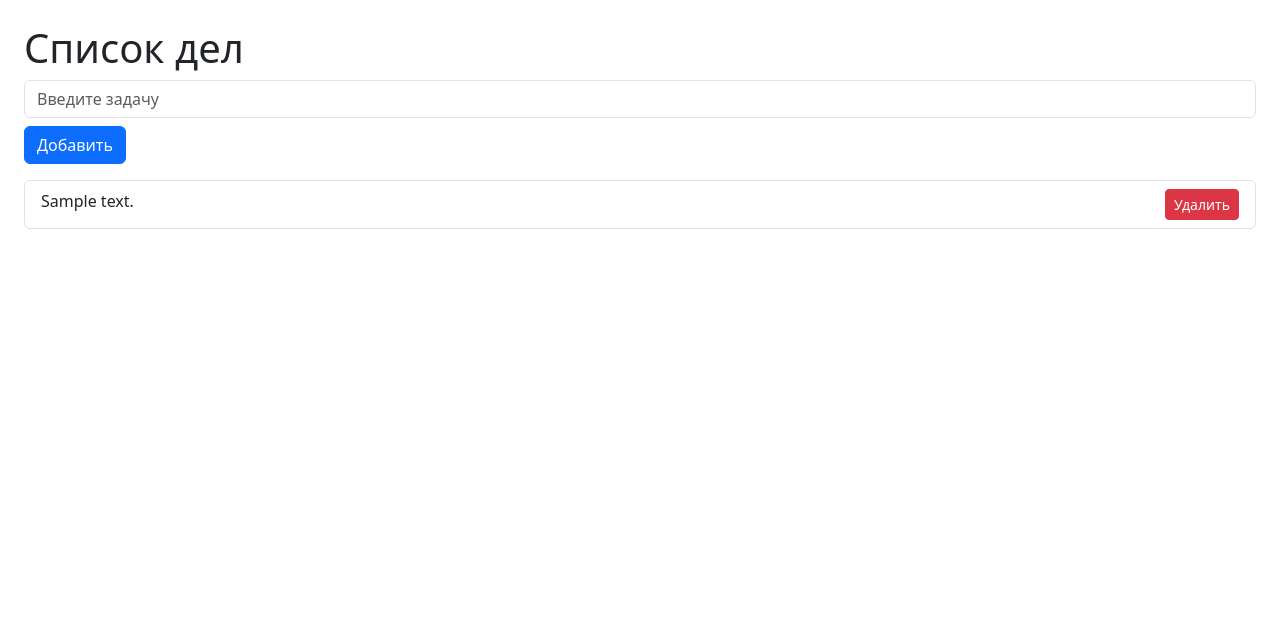
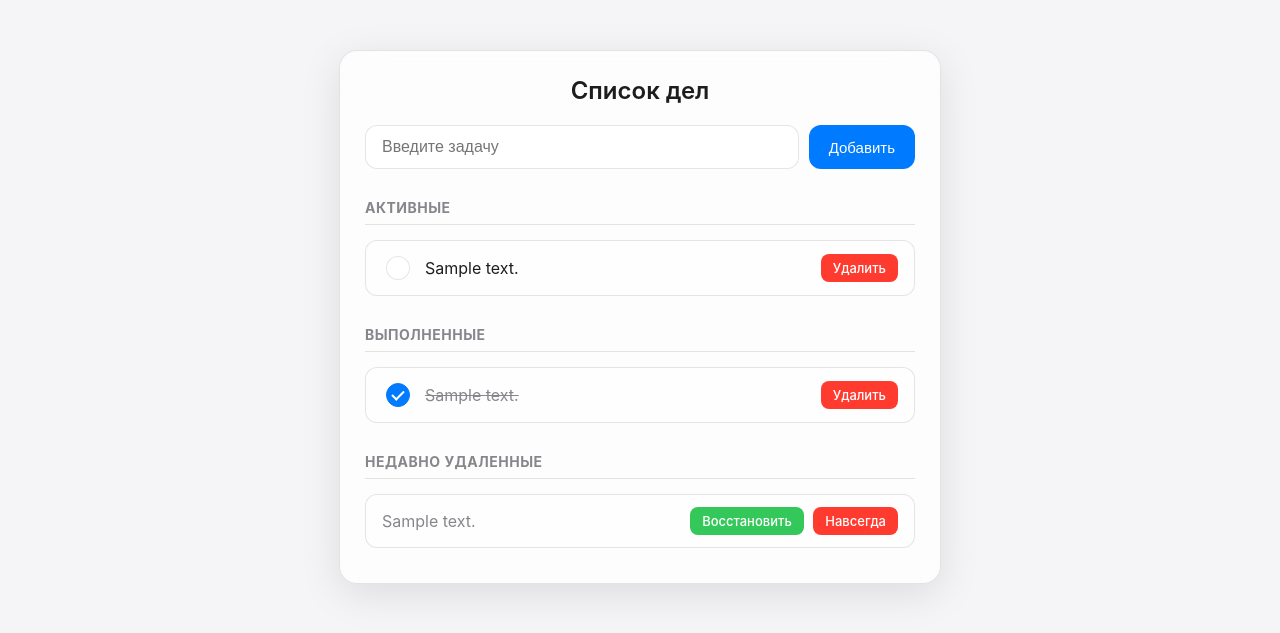
Before and after one commit to kijuahub/geekbrains, a Flask app: template templates/index.html in a window 1280 px wide. Shown: the top 633 px of the page. Run offline with Flask 3, Linux system fonts and the light colour scheme; the template is opened without the code that fills it: values that come from a table or form of the project are taken from there, others are empty; tables that the repository leaves empty hold one stand-in row (values such as "Sample post").

Commit message:
Final Update

```diff
--- a/main.py
+++ b/main.py
@@ -1,4 +1,4 @@
-from flask import Flask, render_template, request, redirect
+from flask import Flask, render_template, request, jsonify
 from database import db
 from models import Task
 
@@ -12,34 +12,58 @@ db.init_app(app)
 
 @app.route("/")
 def index():
-    tasks = Task.query.all()
-    return render_template("index.html", tasks=tasks)
+    active_tasks = Task.query.filter_by(deleted=False, completed=False).all()
+    completed_tasks = Task.query.filter_by(deleted=False, completed=True).all()
+    deleted_tasks = Task.query.filter_by(deleted=True).all()
+
+    return render_template("index.html", active_tasks=active_tasks, completed_tasks=completed_tasks,
+                           deleted_tasks=deleted_tasks)
 
 
 @app.route("/add", methods=["POST"])
 def add_task():
     content = request.form.get("content")
-
     if content:
         task = Task(content=content)
         db.session.add(task)
         db.session.commit()
-
-    return redirect("/")
+        return jsonify({'success': True, 'id': task.id, 'content': task.content})
+    return jsonify({'success': False}), 400
 
 
-@app.route("/delete/<int:task_id>")
+@app.route("/toggle/<int:task_id>", methods=["POST"])
+def toggle_task(task_id):
+    task = Task.query.get_or_404(task_id)
+    task.completed = not task.completed
+    db.session.commit()
+    return jsonify({'success': True, 'completed': task.completed})
+
+
+@app.route("/delete/<int:task_id>", methods=["POST"])
 def delete_task(task_id):
     task = Task.query.get_or_404(task_id)
+    task.deleted = True
+    db.session.commit()
+    return jsonify({'success': True, 'content': task.content})
 
+
+@app.route("/restore/<int:task_id>", methods=["POST"])
+def restore_task(task_id):
+    task = Task.query.get_or_404(task_id)
+    task.deleted = False
+    db.session.commit()
+    return jsonify({'success': True, 'content': task.content})
+
+
+@app.route("/hard_delete/<int:task_id>", methods=["POST"])
+def hard_delete_task(task_id):
+    task = Task.query.get_or_404(task_id)
     db.session.delete(task)
     db.session.commit()
-
-    return redirect("/")
+    return jsonify({'success': True})
 
 
 if __name__ == "__main__":
     with app.app_context():
         db.create_all()
-
     app.run(debug=True)
--- a/models.py
+++ b/models.py
@@ -1,6 +1,7 @@
 from database import db
-
 
 class Task(db.Model):
     id = db.Column(db.Integer, primary_key=True)
     content = db.Column(db.String(200), nullable=False)
+    completed = db.Column(db.Boolean, default=False)
+    deleted = db.Column(db.Boolean, default=False)
--- /dev/null
+++ b/static/script.js
@@ -0,0 +1,113 @@
+document.getElementById('add-task-form').addEventListener('submit', function(e) {
+    e.preventDefault();
+    const input = this.querySelector('input[name="content"]');
+
+    fetch('/add', { method: 'POST', body: new FormData(this) })
+        .then(res => res.json())
+        .then(data => {
+            if (data.success) {
+                const li = document.createElement('li');
+                li.dataset.id = data.id;
+                li.className = 'animating-in';
+                li.innerHTML = `
+                    <div class="task-content">
+                        <input type="checkbox" onchange="toggleTask(this, ${data.id})">
+                        <span class="task-text">${data.content}</span>
+                    </div>
+                    <div class="actions">
+                        <button type="button" class="btn-delete" onclick="softDeleteTask(this, ${data.id})">Удалить</button>
+                    </div>
+                `;
+
+                document.getElementById('active-tasks').prepend(li);
+                document.getElementById('empty-msg').style.display = 'none';
+                input.value = '';
+                setTimeout(() => li.classList.remove('animating-in'), 300);
+            }
+        });
+});
+
+function toggleTask(checkbox, taskId) {
+    const li = checkbox.closest('li');
+    const isChecked = checkbox.checked;
+    li.classList.add('animating-out');
+
+    fetch('/toggle/' + taskId, { method: 'POST' })
+        .then(res => res.json())
+        .then(() => {
+            setTimeout(() => {
+                li.classList.remove('animating-out');
+                if (isChecked) {
+                    li.classList.add('completed');
+                    document.getElementById('completed-tasks').prepend(li);
+                } else {
+                    li.classList.remove('completed');
+                    document.getElementById('active-tasks').prepend(li);
+                }
+                li.classList.add('animating-in');
+                setTimeout(() => li.classList.remove('animating-in'), 300);
+            }, 300);
+        });
+}
+
+function softDeleteTask(btn, taskId) {
+    const li = btn.closest('li');
+    li.classList.add('animating-out');
+
+    fetch('/delete/' + taskId, { method: 'POST' })
+        .then(res => res.json())
+        .then(data => {
+            setTimeout(() => {
+                li.classList.remove('animating-out', 'completed');
+                li.innerHTML = `
+                    <div class="task-content">
+                        <span class="task-text" style="color: var(--text-muted);">${data.content}</span>
+                    </div>
+                    <div class="actions">
+                        <button type="button" class="btn-restore" onclick="restoreTask(this, ${taskId})">Восстановить</button>
+                        <button type="button" class="btn-delete" onclick="hardDeleteTask(this, ${taskId})">Навсегда</button>
+                    </div>
+                `;
+                document.getElementById('deleted-tasks').prepend(li);
+                li.classList.add('animating-in');
+                setTimeout(() => li.classList.remove('animating-in'), 300);
+            }, 300);
+        });
+}
+
+function restoreTask(btn, taskId) {
+    const li = btn.closest('li');
+    li.classList.add('animating-out');
+
+    fetch('/restore/' + taskId, { method: 'POST' })
+        .then(res => res.json())
+        .then(data => {
+            setTimeout(() => {
+                li.classList.remove('animating-out');
+                li.innerHTML = `
+                    <div class="task-content">
+                        <input type="checkbox" onchange="toggleTask(this, ${taskId})">
+                        <span class="task-text">${data.content}</span>
+                    </div>
+                    <div class="actions">
+                        <button type="button" class="btn-delete" onclick="softDeleteTask(this, ${taskId})">Удалить</button>
+                    </div>
+                `;
+                document.getElementById('active-tasks').prepend(li);
+                li.classList.add('animating-in');
+                setTimeout(() => li.classList.remove('animating-in'), 300);
+            }, 300);
+        });
+}
+
+function hardDeleteTask(btn, taskId) {
+    const li = btn.closest('li');
+    li.classList.add('animating-out');
+
+    fetch('/hard_delete/' + taskId, { method: 'POST' })
+        .then(() => {
+            setTimeout(() => {
+                li.remove();
+            }, 300);
+        });
+}
--- /dev/null
+++ b/static/styles.css
@@ -0,0 +1,102 @@
+:root {
+    --bg-color: #f5f5f7;
+    --panel-bg: rgba(255, 255, 255, 0.75);
+    --text-main: #1d1d1f;
+    --text-muted: #86868b;
+    --border-color: rgba(0, 0, 0, 0.1);
+    --accent: #007aff;
+    --danger: #ff3b30;
+    --success: #34c759;
+}
+
+body {
+    font-family: -apple-system, BlinkMacSystemFont, "Segoe UI", Roboto, Helvetica, Arial, sans-serif;
+    background-color: var(--bg-color);
+    color: var(--text-main);
+    display: flex;
+    justify-content: center;
+    padding: 50px 20px;
+    margin: 0;
+}
+
+.app-container {
+    width: 100%;
+    max-width: 550px;
+    background: var(--panel-bg);
+    backdrop-filter: blur(20px);
+    -webkit-backdrop-filter: blur(20px);
+    border-radius: 18px;
+    box-shadow: 0 10px 40px rgba(0, 0, 0, 0.1);
+    border: 1px solid var(--border-color);
+    padding: 25px;
+    overflow: hidden;
+}
+
+h1 { text-align: center; font-weight: 600; margin-top: 0; margin-bottom: 20px; font-size: 24px; }
+
+h2 {
+    font-size: 14px; text-transform: uppercase; letter-spacing: 0.5px;
+    color: var(--text-muted); border-bottom: 1px solid var(--border-color);
+    padding-bottom: 8px; margin-top: 30px; margin-bottom: 15px;
+}
+
+.form-group { display: flex; gap: 10px; margin-bottom: 25px; }
+
+input[type="text"] {
+    flex: 1; padding: 12px 16px; border-radius: 12px; border: 1px solid var(--border-color);
+    background: rgba(255, 255, 255, 0.9); font-size: 16px; outline: none;
+    transition: border-color 0.2s, box-shadow 0.2s;
+}
+
+input[type="text"]:focus {
+    border-color: var(--accent); box-shadow: 0 0 0 3px rgba(0, 122, 255, 0.2);
+}
+
+button.btn-primary {
+    background: var(--accent); color: white; border: none; padding: 12px 20px;
+    border-radius: 12px; font-size: 15px; cursor: pointer; font-weight: 500; transition: opacity 0.2s;
+}
+button.btn-primary:hover { opacity: 0.85; }
+
+ul { list-style: none; padding: 0; margin: 0; }
+
+li {
+    display: flex; align-items: center; justify-content: space-between;
+    background: rgba(255, 255, 255, 0.6); padding: 12px 16px; border-radius: 12px;
+    margin-bottom: 10px; border: 1px solid var(--border-color);
+    transition: all 0.3s cubic-bezier(0.25, 0.8, 0.25, 1);
+}
+
+.task-content { display: flex; align-items: center; gap: 12px; flex: 1; }
+.task-text { font-size: 16px; transition: color 0.3s; }
+
+.completed .task-text { text-decoration: line-through; color: var(--text-muted); }
+
+input[type="checkbox"] {
+    appearance: none; -webkit-appearance: none; width: 24px; height: 24px;
+    border-radius: 50%; border: 1.5px solid var(--border-color); outline: none; cursor: pointer;
+    position: relative; background: white; transition: all 0.2s; flex-shrink: 0;
+}
+
+input[type="checkbox"]:checked { background-color: var(--accent); border-color: var(--accent); }
+input[type="checkbox"]:checked::after {
+    content: ''; position: absolute; top: 45%; left: 50%; width: 5px; height: 10px;
+    border: solid white; border-width: 0 2px 2px 0; transform: translate(-50%, -50%) rotate(45deg);
+}
+
+.actions button {
+    border: none; background: transparent; cursor: pointer; font-family: inherit;
+    font-size: 13px; padding: 6px 12px; border-radius: 8px; color: white;
+    margin-left: 5px; font-weight: 500;
+}
+
+.btn-delete { background: var(--danger) !important; }
+.btn-restore { background: var(--success) !important; }
+
+.animating-out { opacity: 0; transform: scale(0.9) translateY(10px); }
+.animating-in { animation: popIn 0.3s cubic-bezier(0.175, 0.885, 0.32, 1.275) forwards; }
+
+@keyframes popIn {
+    from { opacity: 0; transform: scale(0.9) translateY(-10px); }
+    to { opacity: 1; transform: scale(1) translateY(0); }
+}
--- a/templates/index.html
+++ b/templates/index.html
@@ -1,22 +1,66 @@
 <!doctype html>
-<html lang="en">
+<html lang="ru">
 <head>
+    <meta charset="UTF-8">
     <title>ToDo</title>
-    <link rel="stylesheet" href="https://cdn.jsdelivr.net/npm/bootstrap@5.3.0/dist/css/bootstrap.min.css">
+    <link rel="stylesheet" href="../static/styles.css"/>
 </head>
-  <body class="p-4">
+<body>
+    <div class="app-container">
         <h1>Список дел</h1>
-    <form method="post" action="/add" class="mb-3">
-      <input name="content" class="form-control" placeholder="Введите задачу">
-      <button class="btn btn-primary mt-2">Добавить</button>
+
+        <form id="add-task-form" class="form-group">
+            <input type="text" name="content" placeholder="Введите задачу" required>
+            <button type="submit" class="btn-primary">Добавить</button>
         </form>
-    <ul class="list-group">
-      {% for task in tasks %}
-        <li class="list-group-item d-flex justify-content-between">
-          {{ task.content }}
-          <a href="/delete/{{ task.id }}" class="btn btn-danger btn-sm">Удалить</a>
+
+        <h2>Активные</h2>
+        <ul id="active-tasks">
+            {% for task in active_tasks %}
+            <li data-id="{{ task.id }}">
+                <div class="task-content">
+                    <input type="checkbox" onchange="toggleTask(this, {{ task.id }})">
+                    <span class="task-text">{{ task.content }}</span>
+                </div>
+                <div class="actions">
+                    <button type="button" class="btn-delete" onclick="softDeleteTask(this, {{ task.id }})">Удалить</button>
+                </div>
+            </li>
+            {% endfor %}
+            <li id="empty-msg" style="display: {% if active_tasks %}none{% else %}flex{% endif %}; justify-content: center; color: var(--text-muted); background: transparent; border: none;">Нет активных задач</li>
+        </ul>
+
+        <h2>Выполненные</h2>
+        <ul id="completed-tasks">
+            {% for task in completed_tasks %}
+            <li data-id="{{ task.id }}" class="completed">
+                <div class="task-content">
+                    <input type="checkbox" checked onchange="toggleTask(this, {{ task.id }})">
+                    <span class="task-text">{{ task.content }}</span>
+                </div>
+                <div class="actions">
+                    <button type="button" class="btn-delete" onclick="softDeleteTask(this, {{ task.id }})">Удалить</button>
+                </div>
             </li>
             {% endfor %}
         </ul>
+
+        <h2>Недавно удаленные</h2>
+        <ul id="deleted-tasks">
+            {% for task in deleted_tasks %}
+            <li data-id="{{ task.id }}">
+                <div class="task-content">
+                    <span class="task-text" style="color: var(--text-muted);">{{ task.content }}</span>
+                </div>
+                <div class="actions">
+                    <button type="button" class="btn-restore" onclick="restoreTask(this, {{ task.id }})">Восстановить</button>
+                    <button type="button" class="btn-delete" onclick="hardDeleteTask(this, {{ task.id }})">Навсегда</button>
+                </div>
+            </li>
+            {% endfor %}
+        </ul>
+    </div>
+
+    <script src="../static/script.js"></script>
 </body>
 </html>
```
Also changed, not shown: README.md. Lines whose indentation alone changed are shown as unchanged.
